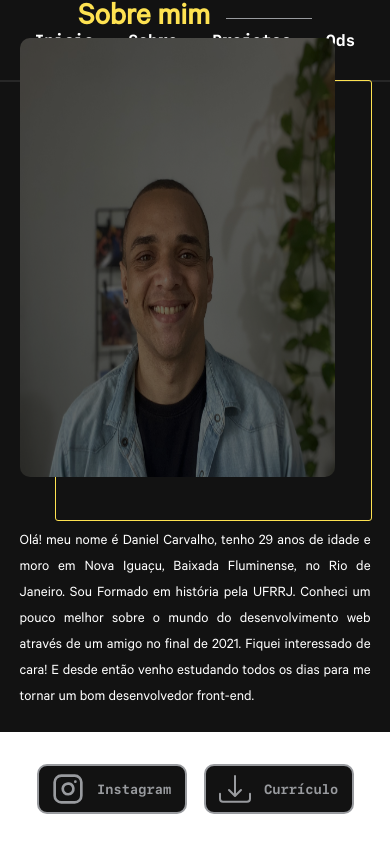
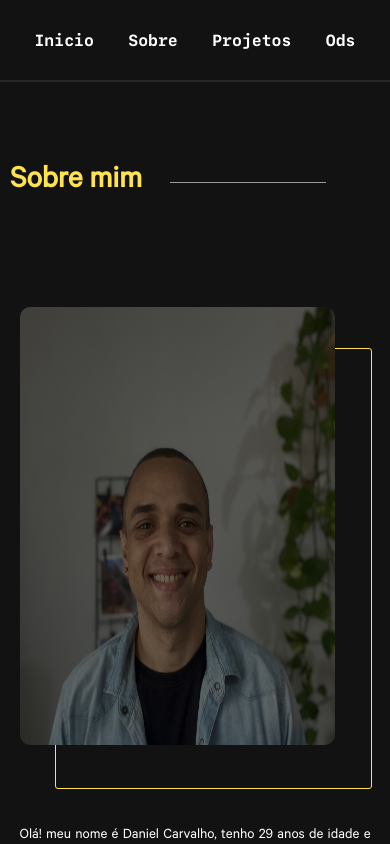
Before and after one commit to DanieelCarvalho/portifolio, a React (Create React App) app: page /about in a window 390 px wide. Shown: the top 844 px of the page. Built offline with nearby package versions, Linux system fonts and the light colour scheme.

Commit message:
correção no responsivo da rota Inicio e sobre

```diff
--- a/src/Componentes/Pages/About/About.js
+++ b/src/Componentes/Pages/About/About.js
@@ -13,7 +13,7 @@ export default function About() {
 
   return (
     <S.Section>
-
+      <S.GlobalStyle/>
       <S.Titulo>
         <S.H1>
           Sobre mim
--- a/src/Componentes/Pages/Home/Home.js
+++ b/src/Componentes/Pages/Home/Home.js
@@ -8,6 +8,7 @@ export default function Home() {
 
   return (
     <S.Section>
+      <S.GlobalStyle/>
       <div>
         <S.H4>olá, meu nome é</S.H4>
         <TypeAnimation
--- a/src/Componentes/Styles/AboutStyle.js
+++ b/src/Componentes/Styles/AboutStyle.js
@@ -1,4 +1,16 @@
-import styled from "styled-components";
+import styled, { createGlobalStyle } from "styled-components";
+export const GlobalStyle = createGlobalStyle`
+
+*{
+  margin: 0;
+  padding: 0;
+  box-sizing: 0;
+  background-color:  #121212 ;
+
+
+}
+`;
+
 
 export const H1 = styled.h1`
   font-family:  CalibreRegular;
@@ -6,12 +18,12 @@ export const H1 = styled.h1`
   width: 250px;
   @media screen and (max-width: 500px){
     font-size: clamp(1rem, 2rem, 3rem);
+    width: 150px;
   }
 `;
 
 export const Section =styled.section`
   width: 100%;
-  height: 650px;
   color: #FEE251;
   display: flex;
   flex-direction: column;
@@ -27,6 +39,10 @@ export const Titulo = styled.div`
     height: 200px;
     width: 60%;
     align-items: center;
+    @media screen and (max-width: 500px){
+    margin-left: 20px;
+      width: 100%;
+    }
 
 
 `
--- a/src/Componentes/Styles/HomeStyle.js
+++ b/src/Componentes/Styles/HomeStyle.js
@@ -1,9 +1,21 @@
-import styled from "styled-components";
+import styled, { createGlobalStyle } from "styled-components";
+
+export const GlobalStyle = createGlobalStyle`
+
+*{
+  margin: 0;
+  padding: 0;
+  box-sizing: 0;
+  background-color:  #121212 ;
+
+
+}
+`;
 
 
 export const Section = styled.section`
     width: 100%;
-    height: 600px;
+    height: 500px;
     display: flex;
     flex-direction: column;
     justify-content: space-evenly;
--- a/src/Componentes/Styles/ProjetosStyle.js
+++ b/src/Componentes/Styles/ProjetosStyle.js
@@ -39,6 +39,7 @@ export const Img = styled.img`
   height: 100%;
   transition: 0.3s;
   cursor: pointer;
+
 `;
 
 export const Link = styled.a`
@@ -99,5 +100,8 @@ export const Figure = styled.figure`
 
 export const ProjectCard = styled.div`
 
+ @media screen and (max-width: 500px){
+  border: solid red;
+ }
 
 `
```
Also changed, not shown: src/Componentes/Pages/Projetos/ProjetosProps.js (line endings or trailing spaces).
